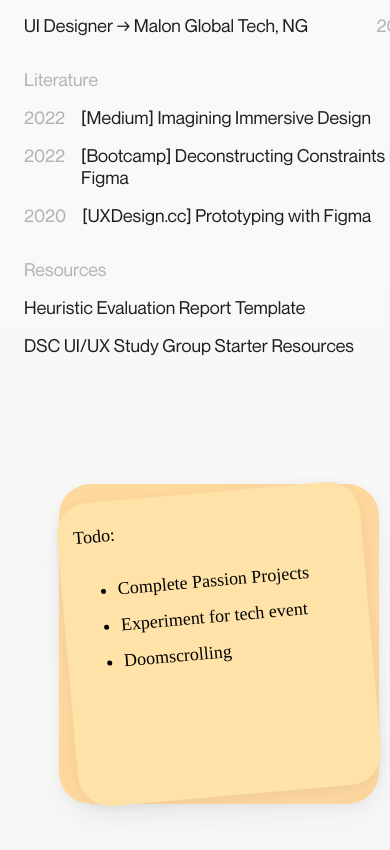
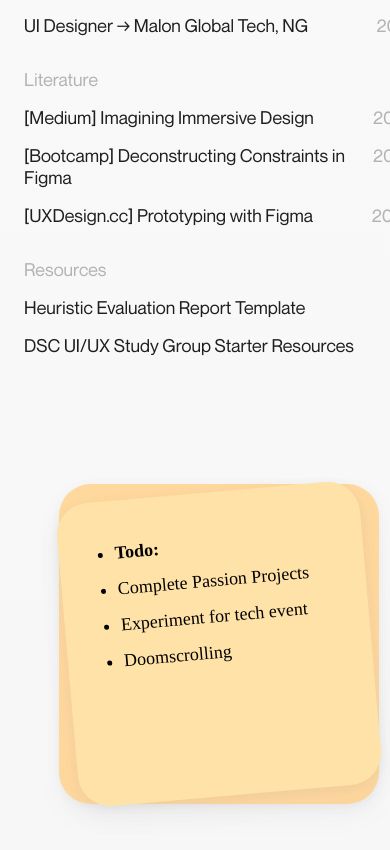
Before and after one commit to TheWillyy/itobodsgn, a React (Vite) app: page / in a window 390 px wide. Shown: the part 3017-3867 px from the top of the page. Built offline with nearby package versions, Linux system fonts and the light colour scheme; a web font is replaced by a local one.

Commit message:
series of events

```diff
--- a/src/assets/Pages/Dump.jsx
+++ b/src/assets/Pages/Dump.jsx
@@ -51,6 +51,7 @@ function Dump(){
           </div>
 
           <div className='dump_items'>
+            <WorkItem dump coverimg="https://res.cloudinary.com/dhlkiskhn/image/upload/v1717673453/dash.png" />
             <WorkItem dump coverimg="https://layers-uploads-prod.s3.eu-west-2.amazonaws.com/15115b8c-e230-48b3-8299-6d1a8ebaafba-App-Folder.gif"/>
             <WorkItem dump coverimg="https://cdn.dribbble.com/users/3236646/screenshots/20374192/media/7b51317be6866d66ad55c7ebd710674e.gif"/>
             <WorkItem dump coverimg="https://cdn.dribbble.com/users/3236646/screenshots/20331823/media/c337005f5e4e70a71d8306b31e81ea59.gif" />
@@ -59,7 +60,6 @@ function Dump(){
             <WorkItem dump covervid="https://cdn.dribbble.com/userupload/11508948/file/original-25d71da8202341c3e4cf8e1fb8cd0697.mp4" />
             <WorkItem dump covervid="https://cdn.dribbble.com/userupload/11914294/file/original-6dc76a97d18da52b6a9646ffb120116c.mp4" />
             <WorkItem dump covervid="https://res.cloudinary.com/dhlkiskhn/video/upload/v1717547823/Kunstraum_2.mp4" />
-            <WorkItem dump coverimg="https://res.cloudinary.com/dhlkiskhn/image/upload/v1717673453/dash.png" />
             {/* <WorkItem dump covervid="https://i.vimeocdn.com/video/1390781534-c5fd7b878aa9b5d6eb6e63607d4d0d21b8a92349882363c23dcc95498a440cd9-d?mw=3700&mh=2255&q=70"/> */}
             {/* <WorkItem dump covervid="https://vimeo.com/686404026"/> */}
           </div>
--- a/src/assets/Pages/Home.jsx
+++ b/src/assets/Pages/Home.jsx
@@ -153,7 +153,7 @@ function Home(){
                     <p><span>2019</span>UI Designer &#x2192; Malon Global Tech, NG</p>
                 </section>
 
-                <section>
+                <section className='literature'>
                     <p className='writing_title'>Literature</p>
                     <a href="https://bootcamp.uxdesign.cc/imagining-immersive-design-319279ccd696" target='_blank'><span>2022</span>[Medium] Imagining Immersive Design</a>
                     <a href="https://medium.com/design-bootcamp/deconstructing-constraints-in-figma-ad77d1774ad7" target='_blank'><span>2022</span>[Bootcamp] Deconstructing Constraints in Figma</a>
@@ -170,8 +170,8 @@ function Home(){
             <div className='work2'>
 
                 <StickyNote text="
-                    Todo:
                     <ul>
+                    <li><b>Todo:</b></li>
                         <li>Complete Passion Projects</li>
                         <li>Experiment for tech event</li>
                         <li>Doomscrolling</li>
--- a/src/assets/Styles/styles.scss
+++ b/src/assets/Styles/styles.scss
@@ -1111,8 +1111,13 @@ footer{
         // .writing_title{
 
         // }
+
         a{
             align-items: flex-start !important;
+        }
+        .literature a{
+            flex-direction: row-reverse;
+            justify-content: space-between;
         }
         .work_history{
             p{
```
